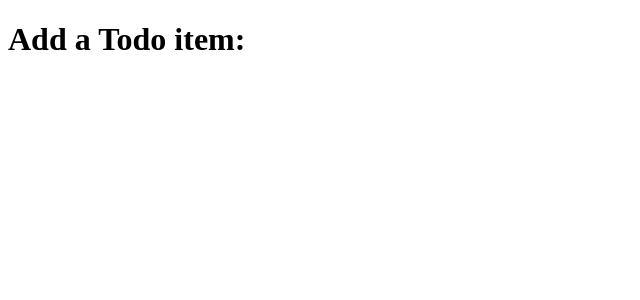
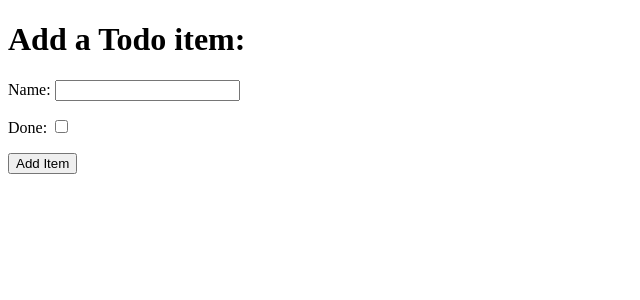
Before and after one commit to sbojorge/my-hello-django, a Django app: page /add in a window 1280 px wide. Shown: the top 300 px of the page, without its empty margins (0-640 px from the left). Run offline with Django 3.2, Linux system fonts and the light colour scheme.

Commit message:
Add a form that let users to add new items and redirect them back to the home page

```diff
--- a/todo/templates/todo/add_item.html
+++ b/todo/templates/todo/add_item.html
@@ -8,7 +8,26 @@
 </head>
 <body>
    <h1>Add a Todo item:</h1>
-
+   <form method="POST" action="add">
+        {% csrf_token %}
+        <div>
+            <p>
+                <label for="id_name">Name:</label>
+                <input type="text" id="id_name" name="item_name">
+            </p>
+        </div>
+        <div>
+            <p>
+                <label for="id_done">Done:</label>
+                <input type="checkbox" id="id_done" name="done">
+            </p>
+        </div>
+        <div>
+            <p>
+                <button  type="submit"> Add Item</button>
+            </p>
+        </div>
+   </form>
 
 </body>
 </html>
--- a/todo/views.py
+++ b/todo/views.py
@@ -1,4 +1,4 @@
-from django.shortcuts import render
+from django.shortcuts import render, redirect
 from .models import Item
 
 
@@ -14,4 +14,9 @@ def get_todo_list(request):
 
 
 def add_item(request):
+    if request.method == 'POST':
+        name = request.POST.get('item_name')
+        done = 'done' in request.POST
+        Item.objects.create(name=name, done=done)
+        return redirect('get_todo_list')
     return render(request, "todo/add_item.html")
```
Also changed, not shown: db.sqlite3.
